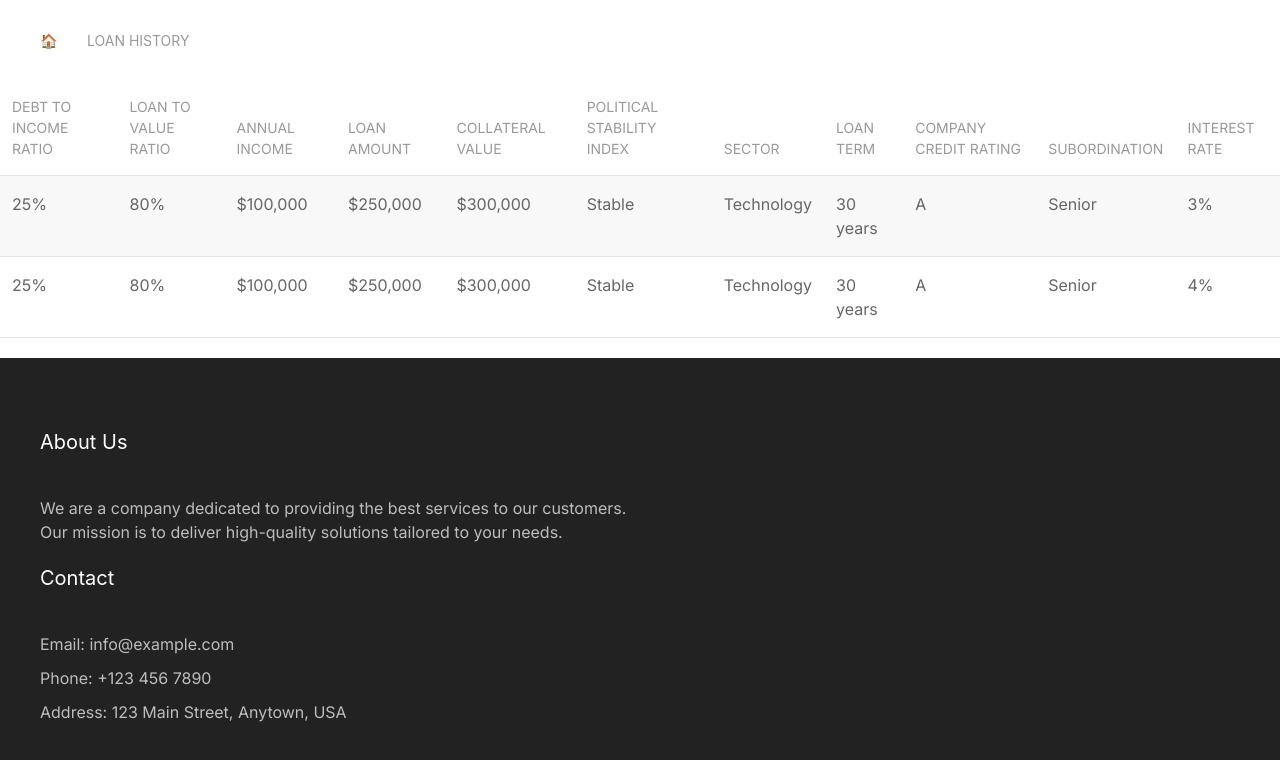
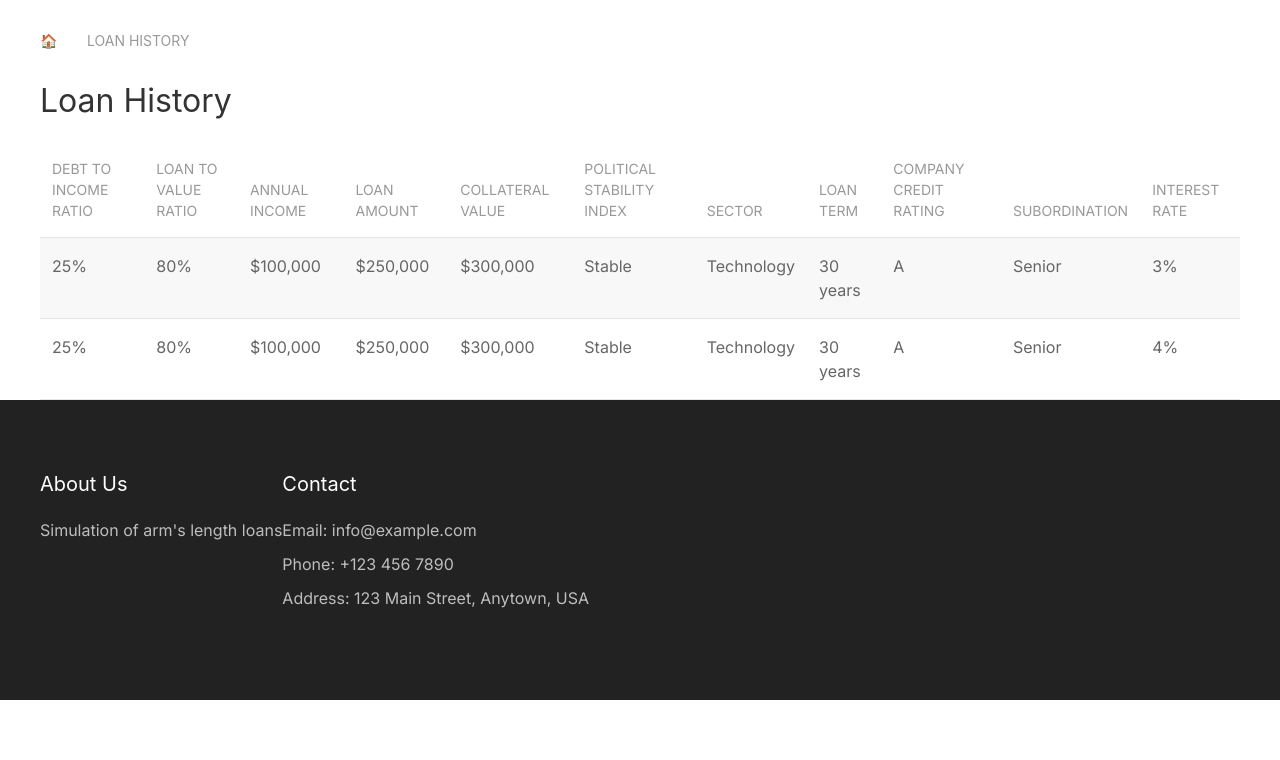
Before and after one commit to erwannlenoach/interest-rate-fe, a Next.js app: page /history in a window 1280 px wide. Shown: the top 760 px of the page. Built offline with nearby package versions, Linux system fonts and the light colour scheme.

Commit message:
feat/cleaning-up-layout-loan-history

```diff
--- a/app/components/footer/page.js
+++ b/app/components/footer/page.js
@@ -6,13 +6,11 @@ export default function footer() {
   return (
     <footer className="uk-section uk-section-secondary uk-light">
       <div className="uk-container">
-        <div className="uk-grid-match uk-child-width-1-2@m">
+        <div className="uk-flex">
           <div>
             <h4>About Us</h4>
             <p>
-              We are a company dedicated to providing the best services to our
-              customers. Our mission is to deliver high-quality solutions
-              tailored to your needs.
+              Simulation of arm's length loans
             </p>
           </div>
           <div>
--- a/app/components/header/page.js
+++ b/app/components/header/page.js
@@ -1,24 +1,36 @@
-import Link from "next/link"
+"use client";
 
-export default function header() {
+import Link from 'next/link';
+import { useEffect } from 'react';
+
+export default function Header() {
+  useEffect(() => {
+    // This ensures that the UIkit scripts are run after the component is mounted
+    if (typeof window !== 'undefined') {
+      const UIkit = require('uikit');
+      const Icons = require('uikit/dist/js/uikit-icons');
+      UIkit.use(Icons);
+    }
+  }, []);
+
   return (
-    <div uk-sticky="true">
-      <header>
+    <header uk-sticky="true">
       <nav className="uk-margin-medium-left">
         <div className="uk-navbar-right">
           <ul className="uk-navbar-nav">
             <li>
-              <Link href="/"
-                className="uk-text-large">&#x1F3E0;</Link>
+              <Link href="/" passHref
+                className="uk-text-large">&#x1F3E0;
+              </Link>
             </li>
             <li>
-              <Link href="/history"
-                className="uk-text-large">Loan History</Link>
+              <Link href="/history" passHref
+                className="uk-text-large">Loan History
+              </Link>
             </li>
           </ul>
         </div>
       </nav>
     </header>
-    </div>
   );
 }
--- a/app/history/page.js
+++ b/app/history/page.js
@@ -1,48 +1,44 @@
-import financialConstants from '../utils/constant';
+import financialConstants from "../utils/constant";
 
 const History = () => {
-
   const loanData = [
     {
-      DTI: '25%',
-      LVR: '80%',
-      INCOME: '$100,000',
-      LOAN_AMOUNT: '$250,000',
-      COLLATERAL: '$300,000',
-      POLITICAL: 'Stable',
-      SECTOR: 'Technology',
-      LOAN_TERM: '30 years',
-      COMPANY_CREDIT_RATING: 'A',
-      SUBORDINATION: 'Senior',
-      INTEREST_RATE: '3%'
+      DTI: "25%",
+      LVR: "80%",
+      INCOME: "$100,000",
+      LOAN_AMOUNT: "$250,000",
+      COLLATERAL: "$300,000",
+      POLITICAL: "Stable",
+      SECTOR: "Technology",
+      LOAN_TERM: "30 years",
+      COMPANY_CREDIT_RATING: "A",
+      SUBORDINATION: "Senior",
+      INTEREST_RATE: "3%",
     },
     {
-        DTI: '25%',
-        LVR: '80%',
-        INCOME: '$100,000',
-        LOAN_AMOUNT: '$250,000',
-        COLLATERAL: '$300,000',
-        POLITICAL: 'Stable',
-        SECTOR: 'Technology',
-        LOAN_TERM: '30 years',
-        COMPANY_CREDIT_RATING: 'A',
-        SUBORDINATION: 'Senior',
-        INTEREST_RATE: '4%',
-
+      DTI: "25%",
+      LVR: "80%",
+      INCOME: "$100,000",
+      LOAN_AMOUNT: "$250,000",
+      COLLATERAL: "$300,000",
+      POLITICAL: "Stable",
+      SECTOR: "Technology",
+      LOAN_TERM: "30 years",
+      COMPANY_CREDIT_RATING: "A",
+      SUBORDINATION: "Senior",
+      INTEREST_RATE: "4%",
     },
   ];
 
-
   return (
-    <table class="uk-table uk-table-striped">
+    <div className="uk-container">
+      <h2>Loan History</h2>
+      <table className="uk-table uk-table-striped">
         <thead>
           <tr>
-            {
-                Object.keys(financialConstants).map((key) =>
+            {Object.keys(financialConstants).map((key) => (
               <th key={key}>{financialConstants[key]}</th>
-            )
-            }
-
+            ))}
           </tr>
         </thead>
         <tbody>
@@ -52,15 +48,10 @@ const History = () => {
                 <td key={key}>{loan[key]}</td>
               ))}
             </tr>
-
-        )
-
-        )
-
-        }
-
+          ))}
         </tbody>
       </table>
+    </div>
   );
 };
 
--- a/app/layout.js
+++ b/app/layout.js
@@ -5,7 +5,7 @@ import Header from '../app/components/header/page';
 const inter = Inter({ subsets: ['latin'] });
 
 export const metadata = {
-  title: 'Your App Title',
+  title: 'InterestBM',
   description: 'Generated by create next app',
 };
 
```
Also changed, not shown: app/components/form/page.js (+40 -29 lines). Lines whose indentation alone changed are shown as unchanged.
